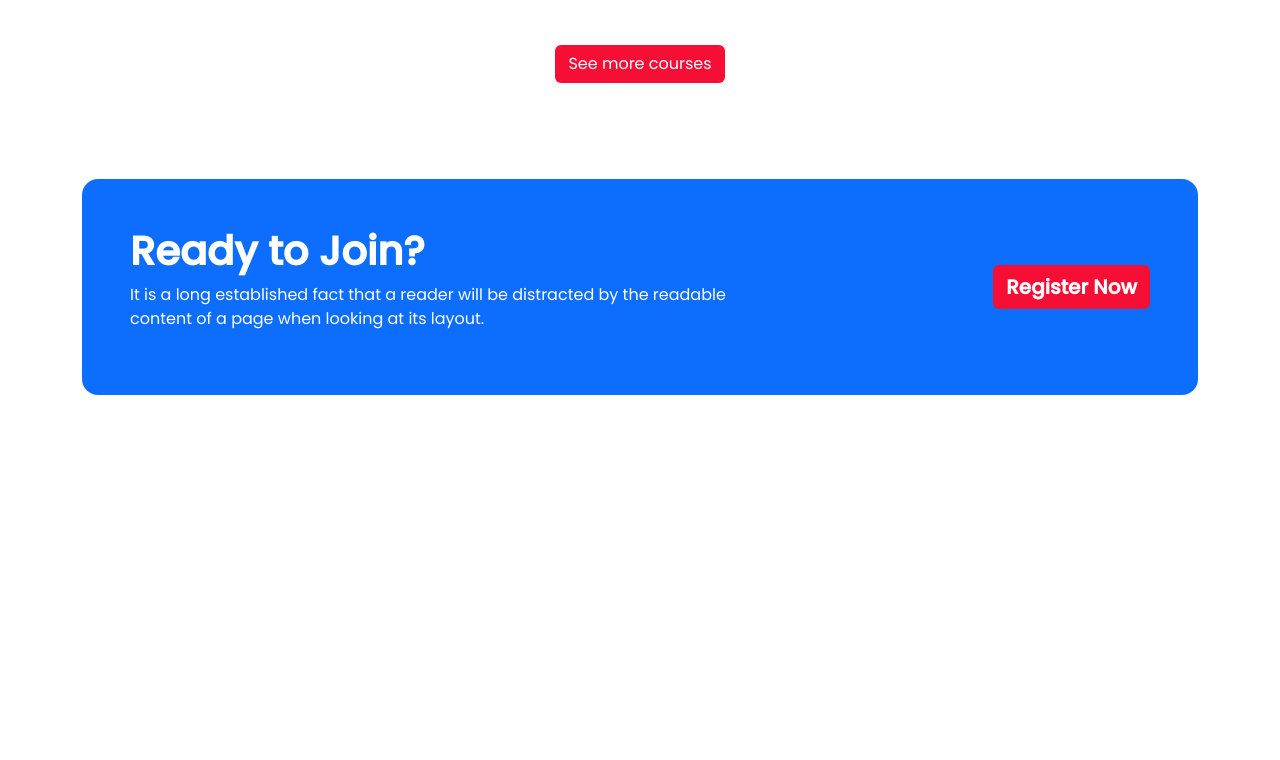
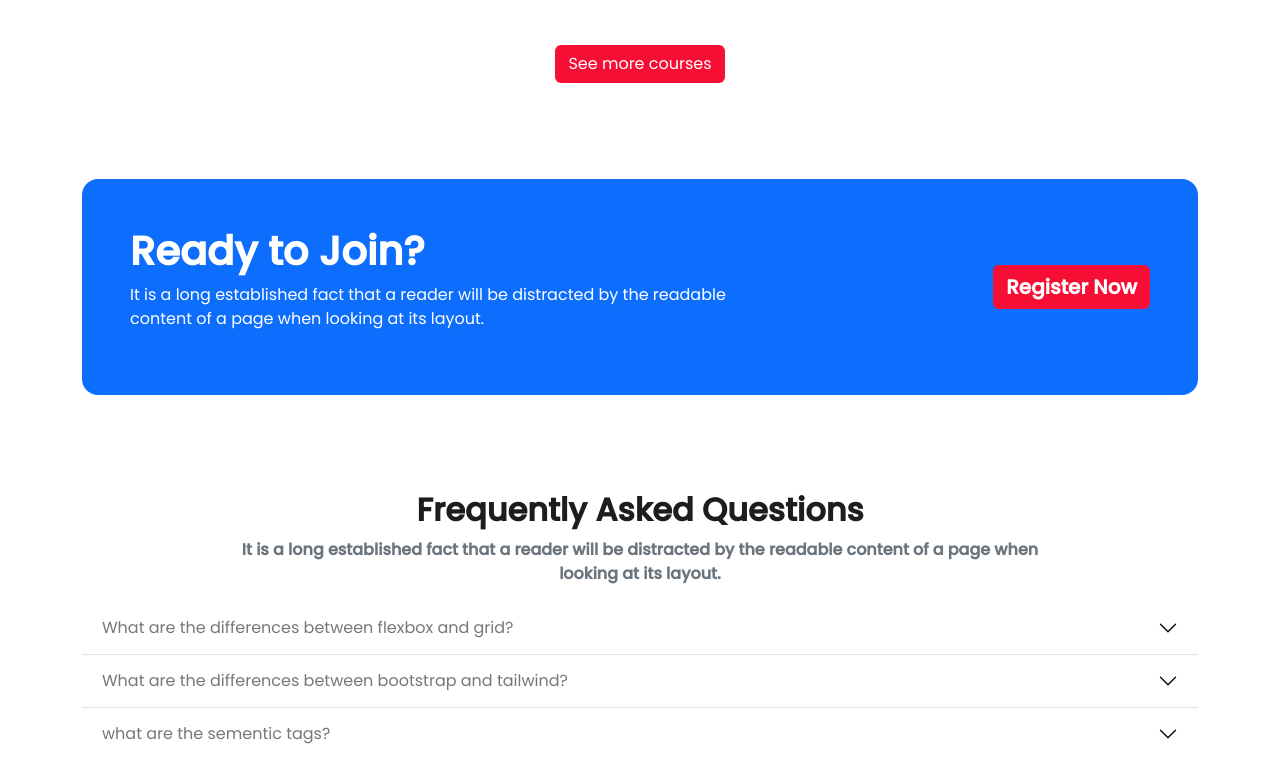
Before and after one commit to sagorrt/e-skill, a plain HTML site: page index.html in a window 1280 px wide. Shown: the part 1580-2340 px from the top of the page. Before the commit the page ends 2023 px from the top, so only its background shows below. Drawn offline with Linux system fonts and the light colour scheme.

Commit message:
freqently-asked-question

```diff
--- a/index.html
+++ b/index.html
@@ -113,7 +113,7 @@
   --------------------------------------------------------------- -->
   <main>
 
-    <!-- ------------adding popular courses------------ -->
+  <!-- ------------adding popular courses------------ -->
     <section class="container ">
       <div class="mt-5 text-center w-75 mx-auto" >
         <h3 class="fw-bold e-skill-popular-course">
@@ -236,6 +236,58 @@
         </div>
     </section>
 
+    <!-- ------------adding frequent asked question------------ -->
+
+    <section class="container mt-5">
+      <div class="mt-5 text-center w-75 mx-auto" >
+        <h2 class="fw-bold e-skill-popular-course">
+          Frequently Asked Questions
+        </h2>
+        <p class="e-skill-nav-menue fw-semibold text-muted">
+          It is a long established fact that a reader will be distracted by the readable content of a page when looking at its layout.
+        </p>
+      </div>
+      <div class="accordion accordion-flush" id="accordionFlushExample">
+        <div class="accordion-item">
+          <h2 class="accordion-header" id="flush-headingOne">
+            <button class="accordion-button collapsed e-skill-nav-menue" type="button" data-bs-toggle="collapse" data-bs-target="#flush-collapseOne" aria-expanded="false" aria-controls="flush-collapseOne">
+              What are the differences between flexbox and grid?
+            </button>
+          </h2>
+          <div id="flush-collapseOne" class="accordion-collapse collapse " aria-labelledby="flush-headingOne" data-bs-parent="#accordionFlushExample">
+            <div class="accordion-body">Flexbox is designed for one-dimensional layouts, and Grid for two-dimensional layouts.
+              The approach of CSS Grid is the layout first, while the Flexbox approach is primarily the content.
+              The Flexbox layout is best suited to application components and small-scale layouts, while the Grid layout is designed for larger-scale layouts that are not linear in design. </div>
+          </div>
+        </div>
+        <div class="accordion-item">
+          <h2 class="accordion-header " id="flush-headingTwo">
+            <button class="accordion-button collapsed e-skill-nav-menue" type="button" data-bs-toggle="collapse" data-bs-target="#flush-collapseTwo" aria-expanded="false" aria-controls="flush-collapseTwo">
+              What are the differences between bootstrap and tailwind?
+            </button>
+          </h2>
+          <div id="flush-collapseTwo" class="accordion-collapse collapse" aria-labelledby="flush-headingTwo" data-bs-parent="#accordionFlushExample">
+            <div class="accordion-body">To create an interface between computers and people, developers use front-end frameworks. These frameworks are designed and developed to create sites for people. They allow developers and users to have adequate control. Bootstrap and Tailwind are also two such CSS front-end frameworks used on a large scale. No single web developer is not familiar with these two platforms.</div>
+          </div>
+        </div>
+        <div class="accordion-item">
+          <h2 class="accordion-header" id="flush-headingThree">
+            <button class="accordion-button collapsed e-skill-nav-menue" type="button" data-bs-toggle="collapse" data-bs-target="#flush-collapseThree" aria-expanded="false" aria-controls="flush-collapseThree">
+              what are the sementic tags?
+            </button>
+          </h2>
+          <div id="flush-collapseThree" class="accordion-collapse collapse" aria-labelledby="flush-headingThree" data-bs-parent="#accordionFlushExample">
+            <div class="accordion-body">A semantic element clearly describes its meaning to both the browser and the developer. <br>
+
+              Examples of non-semantic elements: /div/ and /span/ - Tells nothing about its content. <br>
+
+              Examples of semantic elements: /form/, /table/, and /article/ - Clearly defines its content.</div>
+          </div>
+        </div>
+      </div>
+
+    </section>
+
 
   </main>
    <!-- --------------------------------------------------------------
```
